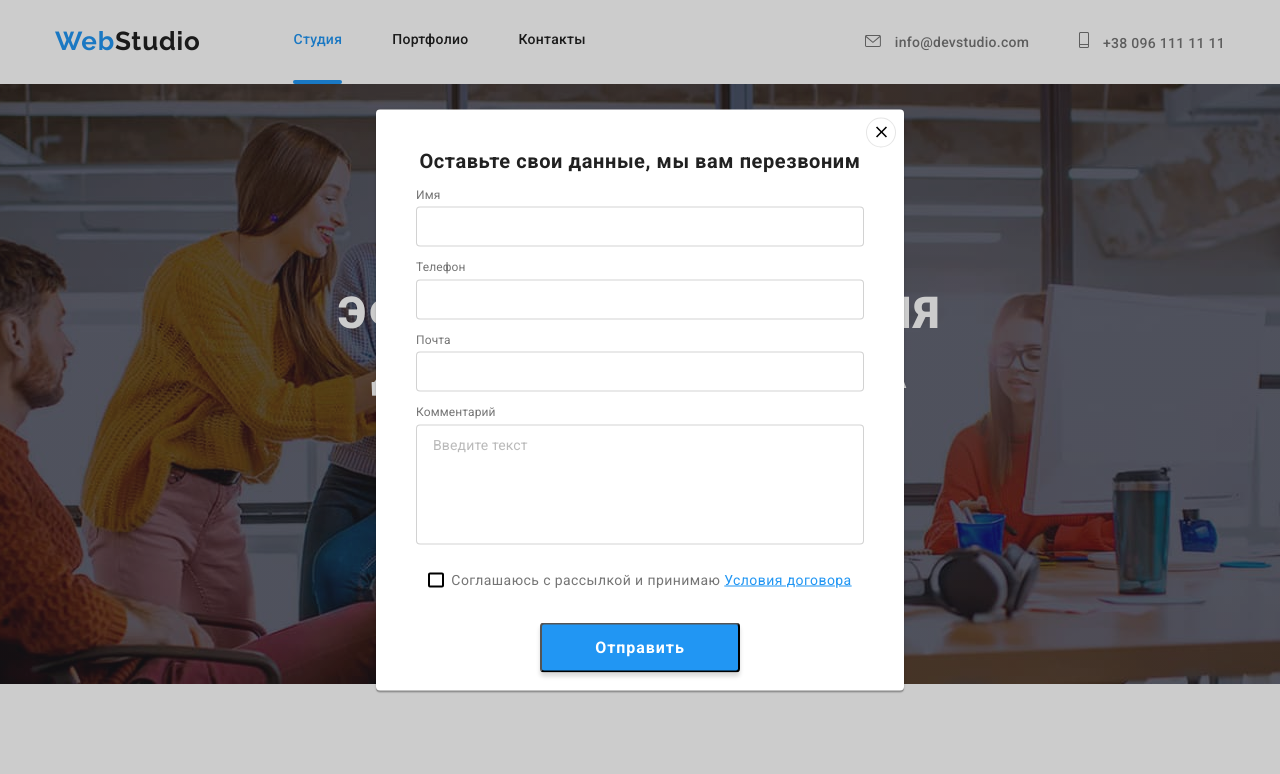
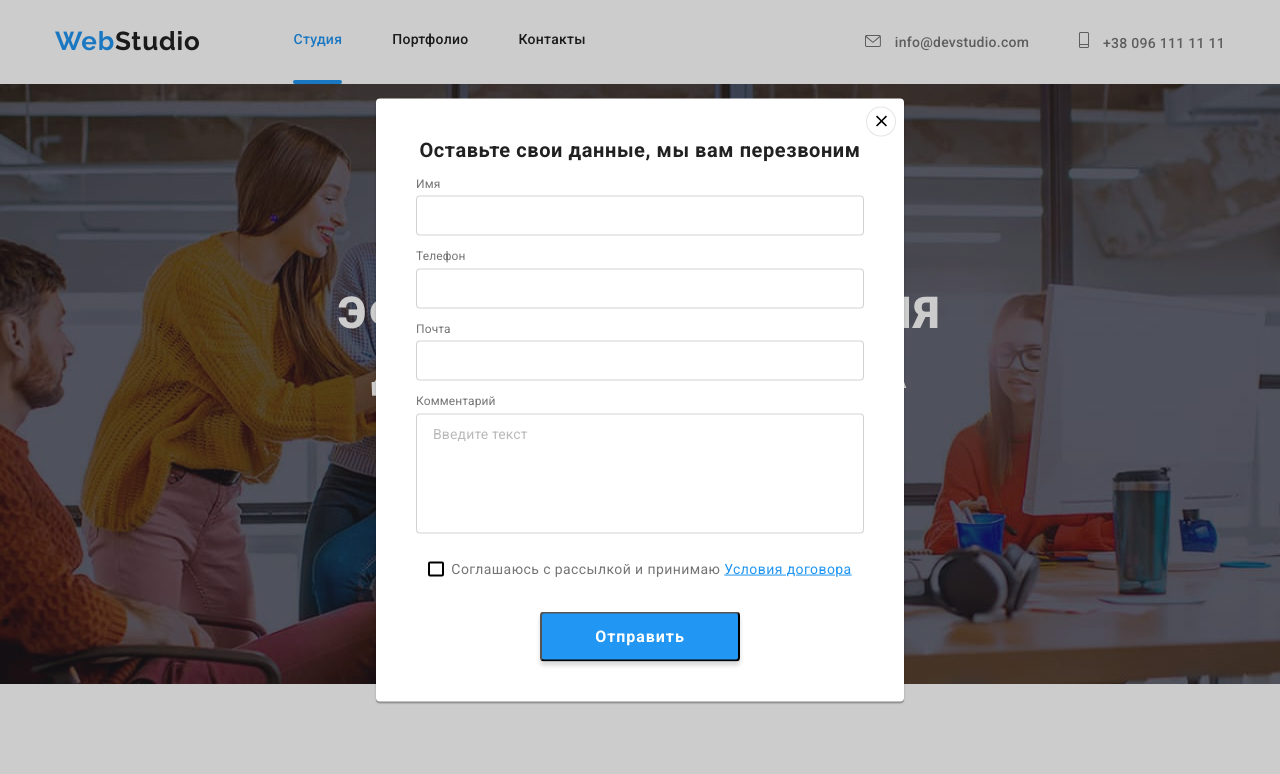
Before and after one commit to lehahorban/goit-markup-hw-06., a plain HTML site: page index.html in a window 1280 px wide. Both pictures are taken after a click on the button "Заказать услугу". Shown: the top 774 px of the page. Drawn offline with Linux system fonts and the light colour scheme.

Commit message:
Отступы

```diff
--- a/css/styles.css
+++ b/css/styles.css
@@ -846,14 +846,14 @@ left: 50%;
 padding: 40px;
 transform: translate(-50%, -50%) scale(1);
 transition: 250ms cubic-bezier(0.4, 0, 0.2, 1);
-width: 528px;
-height: 581px;
+min-width: 528px;
+min-height: 581px;
 background: #FFFFFF;
 box-shadow: 0px 1px 3px rgba(0, 0, 0, 0.12), 0px 1px 1px rgba(0, 0, 0, 0.14), 0px 2px 1px rgba(0, 0, 0, 0.2);
 border-radius: 4px;
 }
 .modal-form {
-
+  margin-top: 0px;
 }
 .form-field {
 /* margin-top: 30px; */
```
